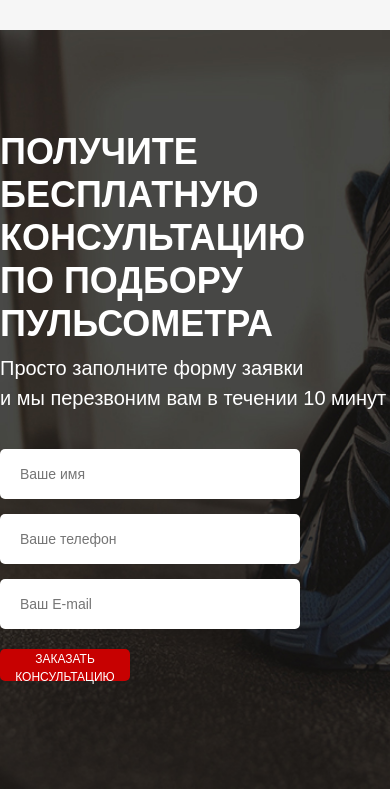
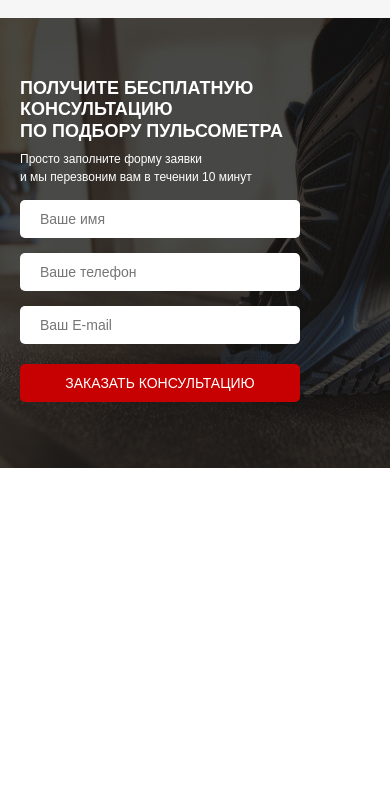
Before and after one commit to sanek1miron/PulseProject, a website: page src/index.html in a window 390 px wide. Shown: the part 1076-1865 px from the top of the page. After the commit the page ends 1544 px from the top, so only its background shows below. Drawn offline with Linux system fonts and the light colour scheme.

Commit message:
adj mob consult page

```diff
--- a/src/sass/_media.scss
+++ b/src/sass/_media.scss
@@ -1,5 +1,17 @@
 @media (max-width: 1200px) {
-
+    .title {
+        &_left {
+            font-size: 32px;
+        };
+    };
+    .consultation {
+        &__descr {
+            font-size: 18px;
+        };
+    };
+    .feed__form {
+        margin-top: 30px;
+    };
 };
 @media (max-width: 991px) {
     .header {
@@ -25,6 +37,11 @@
             height: 46px;
             margin-top: 40px;
         };
+        &_submit {
+            width: 100%;
+            height: 44px;
+            font-size: 14px;
+        }
     };
     .promo {
         min-height: 570px;
@@ -80,8 +97,24 @@
     };
     .title {
         font-size: 26px;
+        &_left {
+            font-size: 28px;
+        };
     };
-
+    .consultation {
+        padding: 70px 0 70px 20px;
+        min-height: 560px;
+        &__descr {
+            font-size: 16px;
+        };
+    };
+    .feed__form {
+        margin-top: 24px;
+        width: 280px;
+        input {
+            height: 44px;
+        }
+    };
 };
 @media (max-width: 767px) {
     .header {
@@ -108,6 +141,11 @@
             margin-top: 24px;
             font-size: 12px;
         };
+        &_submit {
+            width: 100%;
+            height: 44px;
+            font-size: 14px;
+        }
     };
     .promo {
         min-height: 440px;
@@ -164,6 +202,23 @@
     };
     .title {
         font-size: 22px;
+        &_left {
+            font-size: 24px;
+        };
+    };
+    .consultation {
+        padding: 60px 0 60px 20px;
+        min-height: 500px;
+        &__descr {
+            font-size: 14px;
+        };
+    };
+    .feed__form {
+        margin-top: 18px;
+        width: 260px;
+        input {
+            height: 38px;
+        }
     };
 };
 @media (max-width: 575px) {
@@ -200,6 +255,11 @@
             margin-top: 42px;
             font-size: 14px;
         };
+        &_submit {
+            width: 100%;
+            font-size: 14px;
+            height: 38px;
+        }
     };
     .promo {
         min-height: 440px;
@@ -252,5 +312,22 @@
     };
     .title {
         font-size: 20px;
+        &_left {
+            font-size: 18px;
+        };
     };
+    .consultation {
+        min-height: 450px;
+        &__descr {
+            font-size: 12px;
+        };
+    };
+    .feed__form {
+        margin-top: 14px;
+        width: 280px;
+        input {
+
+        };
+    };
+
 }
--- a/src/sass/style.scss
+++ b/src/sass/style.scss
@@ -10,7 +10,7 @@
 @import "blocks/header";
 @import "blocks/buttons";
 @import "blocks/advantages";
-@import "media";
 @import "blocks/consultation";
 @import "blocks/titles";
 @import "blocks/forms";
+@import "media";
```
Also changed, not shown: src/css/style.min.css.
